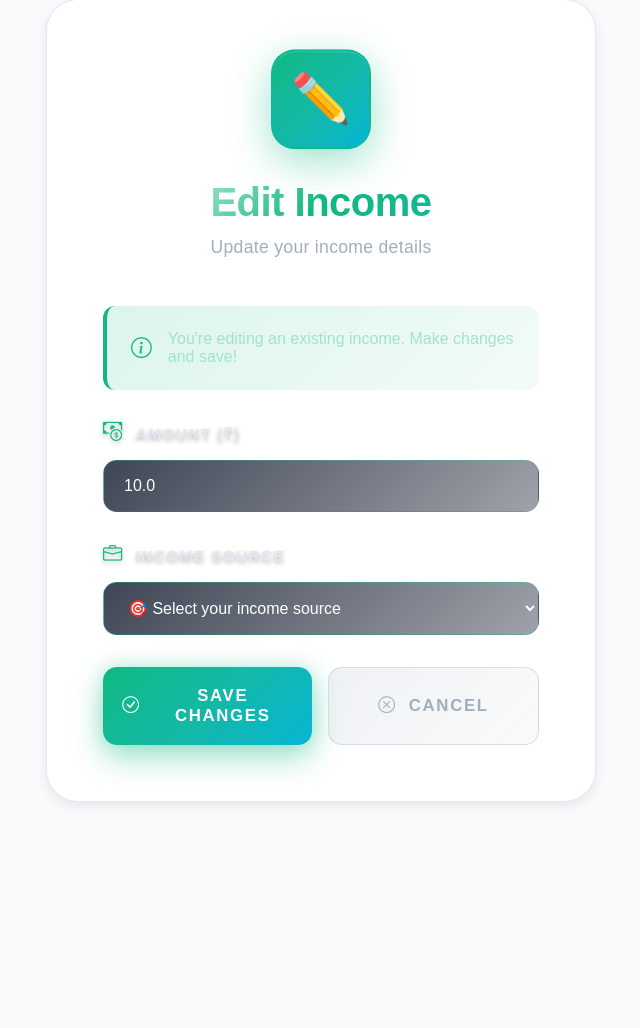
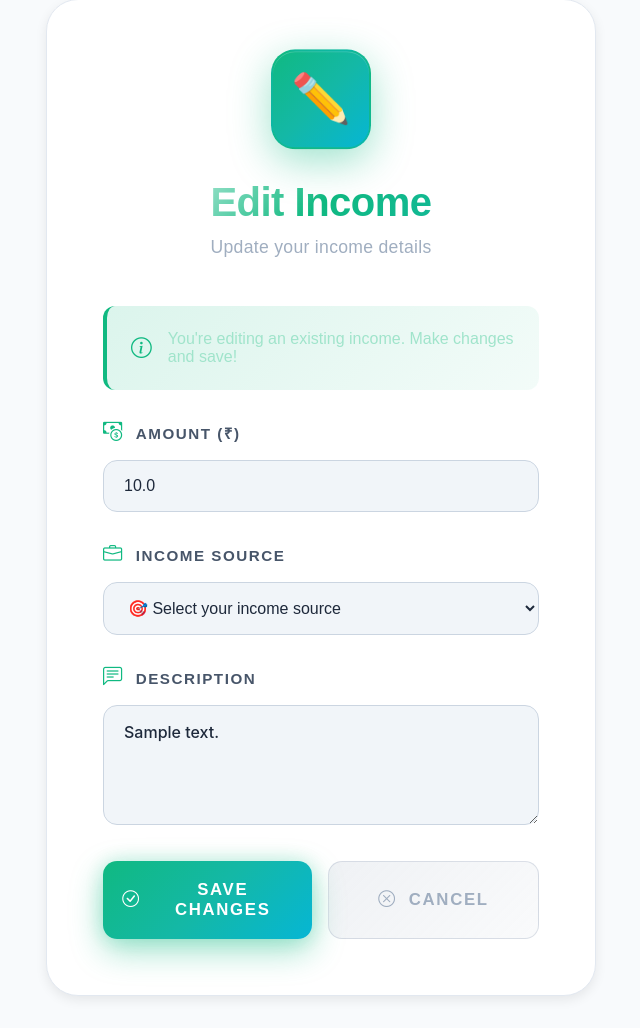
Before and after one commit to GuptaSigma/Expense-Tracker-App, a Flask app: page /edit_income/1 in a window 1280 px wide. Shown: the part 33-1061 px from the top of the page, without its empty margins (319-959 px from the left). Before the commit the page ends 837 px from the top, so only its background shows below. Run offline with Flask 3, Linux system fonts and the light colour scheme; a user stored in the database is signed in; tables that the repository leaves empty hold one stand-in row (values such as "Sample post").

Commit message:
feat: Add income description and fix dynamic budget tracking based on user income percentage

```diff
--- a/app/models.py
+++ b/app/models.py
@@ -24,6 +24,7 @@ class Income(db.Model):
     id = db.Column(db.Integer, primary_key=True)
     amount = db.Column(db.Float, nullable=False)
     source = db.Column(db.String(100))
+    description = db.Column(db.String(500))
     date = db.Column(db.DateTime, default=datetime.utcnow)
     user_id = db.Column(db.Integer, db.ForeignKey('user.id'), nullable=False)
 
--- a/app/routes.py
+++ b/app/routes.py
@@ -86,21 +86,30 @@ def dashboard():
     category_labels = [c[0] for c in categories]
     category_data = [float(c[1]) for c in categories]
 
-    # Budget tracking with default limits
-    default_budgets = {
-        'Food': 5000,
-        'Transport': 3000,
-        'Entertainment': 2000,
-        'Shopping': 4000,
-        'Bills': 5000,
-        'Health': 3000,
-        'Education': 6000,
-        'Other': 2000
+    # Budget tracking - percentage-based allocation
+    # Base budget percentages (total = 100%)
+    budget_percentages = {
+        'Food': 16.67,           # 5000/30000
+        'Transport': 10,         # 3000/30000
+        'Entertainment': 6.67,   # 2000/30000
+        'Shopping': 13.33,       # 4000/30000
+        'Bills': 16.67,          # 5000/30000
+        'Health': 10,            # 3000/30000
+        'Education': 20,         # 6000/30000
+        'Other': 6.67            # 2000/30000
     }
+
+    # Calculate dynamic budgets based on user's total income
+    # If no income, set minimum budget to help with planning
+    user_income = total_income if total_income > 0 else 30000
+
+    dynamic_budgets = {}
+    for category, percentage in budget_percentages.items():
+        dynamic_budgets[category] = round(user_income * (percentage / 100), 2)
 
     # Calculate budget progress for each category
     budget_progress = []
-    for category, budget_limit in default_budgets.items():
+    for category, budget_limit in dynamic_budgets.items():
         spent = db.session.query(db.func.sum(Expense.amount))\
             .filter_by(user_id=current_user.id, category=category).scalar() or 0
         percentage = (spent / budget_limit * 100) if budget_limit > 0 else 0
@@ -237,6 +246,7 @@ def add_income():
         income = Income(
             amount=float(request.form.get('amount')),
             source=request.form.get('source'),
+            description=request.form.get('description', ''),
             user_id=current_user.id
         )
         db.session.add(income)
@@ -305,6 +315,7 @@ def edit_income(income_id):
     if request.method == 'POST':
         income.amount = float(request.form.get('amount'))
         income.source = request.form.get('source')
+        income.description = request.form.get('description', '')
         db.session.commit()
         flash('Income updated successfully!', 'success')
         return redirect(url_for('main.dashboard'))
--- a/app/static/css/edit_income.css
+++ b/app/static/css/edit_income.css
@@ -109,13 +109,13 @@
         display: flex;
         align-items: center;
         gap: 0.75rem;
-        color: #e2e8f0;
+        color: #475569;
         font-weight: 700;
         margin-bottom: 1rem;
         font-size: 0.95rem;
         text-transform: uppercase;
         letter-spacing: 0.1em;
-        text-shadow: 0 2px 4px rgba(0, 0, 0, 0.3);
+        text-shadow: none;
     }
 
     .form-label i {
@@ -124,10 +124,10 @@
     }
 
     .form-control, .form-select {
-        background: linear-gradient(135deg, rgba(15, 23, 42, 0.8) 0%, rgba(15, 23, 42, 0.4) 100%);
-        border: 1.5px solid rgba(16, 185, 129, 0.3);
+        background: #f1f5f9;
+        border: 1.5px solid #cbd5e1;
         border-radius: 14px;
-        color: #ffffff;
+        color: #1e293b;
         padding: 1rem 1.25rem;
         font-size: 1rem;
         font-weight: 500;
@@ -136,9 +136,15 @@
         width: 100%;
     }
 
+    .form-control:hover, .form-select:hover {
+        border-color: #10b981;
+        background: #ffffff;
+        box-shadow: 0 0 0 4px rgba(16, 185, 129, 0.1);
+    }
+
     .form-control:focus, .form-select:focus {
-        background: linear-gradient(135deg, rgba(15, 23, 42, 0.95) 0%, rgba(15, 23, 42, 0.6) 100%);
-        border-color: rgba(16, 185, 129, 0.9);
+        background: #ffffff;
+        border-color: #10b981;
         box-shadow:
             0 0 0 4px rgba(16, 185, 129, 0.2),
             0 8px 24px rgba(16, 185, 129, 0.15),
@@ -148,12 +154,12 @@
     }
 
     .form-control::placeholder {
-        color: #64748b;
+        color: #94a3b8;
     }
 
     .form-select option {
-        background: #0f1729;
-        color: #ffffff;
+        background: #ffffff;
+        color: #1e293b;
         font-weight: 500;
     }
 
--- a/app/templates/edit_income.html
+++ b/app/templates/edit_income.html
@@ -51,6 +51,15 @@
                 </select>
             </div>
 
+            <!-- Description Field -->
+            <div class="form-group">
+                <label class="form-label">
+                    <i class="bi bi-chat-left-text"></i> Description
+                </label>
+                <textarea name="description" class="form-control"
+                          placeholder="Add details about this income (optional)...">{{ income.description or '' }}</textarea>
+            </div>
+
             <!-- Buttons -->
             <div class="button-group">
                 <button type="submit" class="btn-submit">
```
Also changed, not shown: app/static/css/add_income.css (+12 -12 lines), migrations/versions/c2d3e4f5g6h7_add_description_to_income.py (added, +41 -0 lines).
